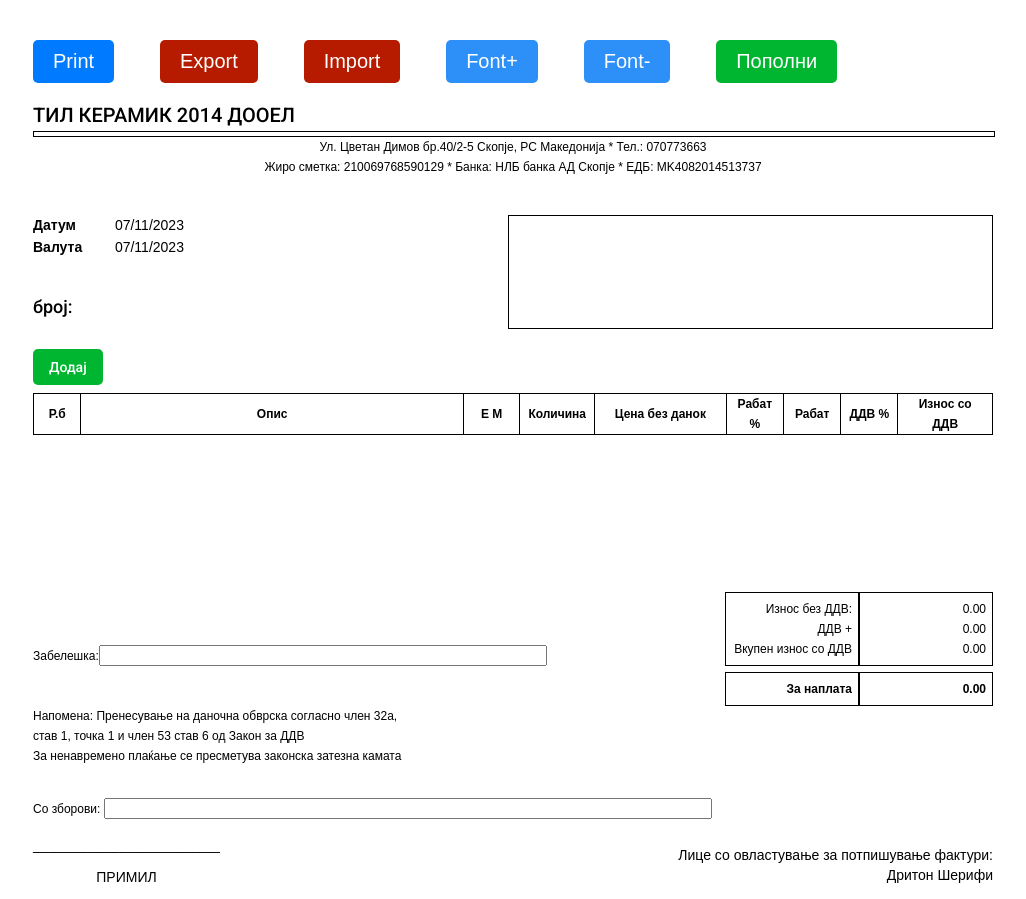
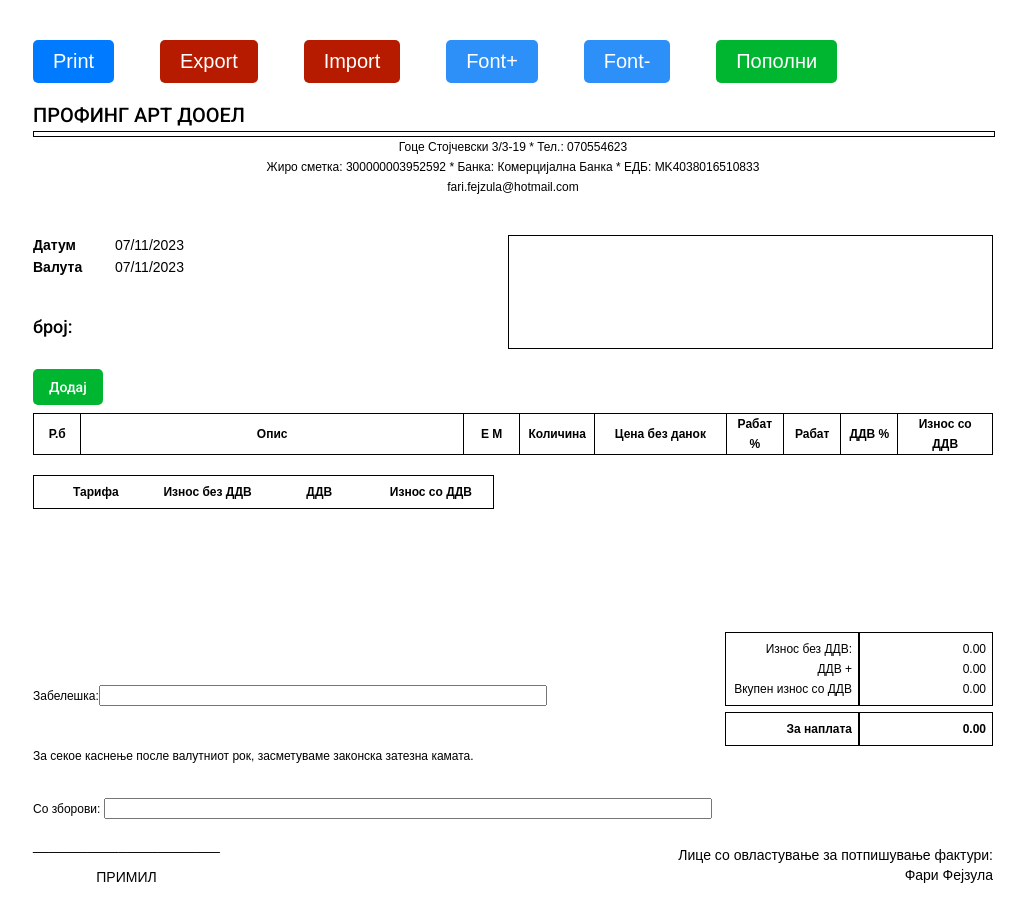
Before and after one commit to florent-fejzula/invoice-profing, an Angular app: page / in a window 1280 px wide. Shown: the whole page, without its empty margins (127-1153 px from the left). Built offline with nearby package versions, Linux system fonts and the light colour scheme.

Commit message:
Added environment variable for switching companies

```diff
--- a/src/app/app.component.html
+++ b/src/app/app.component.html
@@ -17,21 +17,21 @@
 <div class="invoice">
   <div class="elementA">
     <div class="invoice-header">
-      <h2>ТИЛ КЕРАМИК 2014 ДООЕЛ</h2>
+      <h2>{{ environment.company.name }}</h2>
       <div class="box-line"></div>
     </div>
 
     <div class="invoice-company-info">
       <div>
-        <span>Ул. Цветан Димов бр.40/2-5 Скопје, РС Македонија</span> *
-        <span>Тел.: 070773663</span>
+        <span>{{ environment.company.address }}</span> *
+        <span>Тел.: {{ environment.company.phone }}</span>
       </div>
       <div>
-        <span>Жиро сметка: 210069768590129</span> *
-        <span>Банка: НЛБ банка АД Скопје</span> *
-        <span>ЕДБ: MK4082014513737</span>
+        <span>Жиро сметка: {{ environment.company.accountNo }}</span> *
+        <span>Банка: {{ environment.company.bank }}</span> *
+        <span>ЕДБ: {{ environment.company.EDB }}</span>
       </div>
-      <!-- <div>fari.fejzula@hotmail.com</div> -->
+      <div>{{ environment.company.email }}</div>
     </div>
 
     <div class="pre-main-content">
@@ -147,7 +147,7 @@
         </tbody>
       </table>
 
-      <!-- <div class="invoice-total">
+      <div class="invoice-total">
         <div class="invoice-total-titles">
           <div>Тарифа</div>
           <div>Износ без ДДВ</div>
@@ -160,7 +160,7 @@
           <div>{{ summary.vkupnoDDV | number : "1.2-2" }}</div>
           <div>{{ summary.iznosSoDDV | number : "1.2-2" }}</div>
         </div>
-      </div> -->
+      </div>
     </div>
   </div>
 
@@ -201,11 +201,12 @@
     </div>
 
     <div class="declarations">
-      <p>
+      <!-- <p>
         Напомена: Пренесување на даночна обврска согласно член 32а, <br />
         став 1, точка 1 и член 53 став 6 од Закон за ДДВ <br />
         За ненавремено плаќање се пресметува законска затезна камата <br />
-      </p>
+      </p> -->
+      <p>За секое каснење после валутниот рок, засметуваме законска затезна камата.</p>
       <br />
 
       <p>
@@ -220,7 +221,7 @@
       </div>
       <div class="signatures-right">
         <span>Лице со овластување за потпишување фактури:</span>
-        <div>Дритон Шерифи</div>
+        <div>{{ environment.company.ownerName }}</div>
       </div>
     </div>
   </div>
--- a/src/app/app.component.ts
+++ b/src/app/app.component.ts
@@ -5,6 +5,7 @@ import { DataService } from './data.service';
 import { EntryModalComponent } from './entry-modal/entry-modal.component';
 import { ExportService } from './export.service';
 import { FileSaveDialogComponent } from './file-save-dialog/file-save-dialog.component';
+import { environment } from '../environments/environment';
 
 export interface InvoiceItem {
   opis: string;
@@ -23,6 +24,8 @@ export interface InvoiceItem {
   styleUrls: ['./app.component.scss'],
 })
 export class AppComponent implements OnInit {
+  environment = environment;
+
   currentFontSize = 12;
   paddingSize = 5;
 
--- a/src/app/app.module.ts
+++ b/src/app/app.module.ts
@@ -3,6 +3,7 @@ import { BrowserModule } from '@angular/platform-browser';
 import { DatePipe } from '@angular/common';
 
 import { AppComponent } from './app.component';
+import { environment } from '../environments/environment';
 import { FormsModule } from '@angular/forms';
 import { NoopAnimationsModule } from '@angular/platform-browser/animations';
 import { EditModalComponent } from './edit-modal/edit-modal.component';
@@ -42,7 +43,8 @@ import { FileSaveDialogComponent } from './file-save-dialog/file-save-dialog.com
       provide: MatDialogRef,
       useValue: {}
     },
-    DatePipe
+    DatePipe,
+    { provide: 'environment', useValue: environment }
   ],
   bootstrap: [AppComponent]
 })
--- a/src/environments/environment.ts
+++ b/src/environments/environment.ts
@@ -1,16 +1,29 @@
-// This file can be replaced during build by using the `fileReplacements` array.
-// `ng build` replaces `environment.ts` with `environment.prod.ts`.
-// The list of file replacements can be found in `angular.json`.
 
 export const environment = {
-  production: false
+  production: false,
+  company: {
+    name: 'ПРОФИНГ АРТ ДООЕЛ',
+    address: 'Гоце Стојчевски 3/3-19',
+    phone: '070554623',
+    accountNo: '300000003952592',
+    bank: 'Комерцијална Банка',
+    EDB: 'MK4038016510833',
+    email: 'fari.fejzula@hotmail.com',
+    ownerName: 'Фари Фејзула'
+  }
 };
 
-/*
- * For easier debugging in development mode, you can import the following file
- * to ignore zone related error stack frames such as `zone.run`, `zoneDelegate.invokeTask`.
- *
- * This import should be commented out in production mode because it will have a negative impact
- * on performance if an error is thrown.
- */
-// import 'zone.js/plugins/zone-error';  // Included with Angular CLI.
+// TIL KERAMIK
+// export const environment = {
+//   production: false,
+//   company: {
+//     name: 'ТИЛ КЕРАМИК 2014 ДООЕЛ',
+//     address: 'Ул. Цветан Димов бр.40/2-5 Скопје, РС Македонија',
+//     phone: '070773663',
+//     accountNo: '210069768590129',
+//     bank: 'НЛБ банка АД Скопје',
+//     EDB: 'MK4082014513737',
+//     email: '',
+//     ownerName: 'Дритон Шерифи'
+//   }
+// };
```
